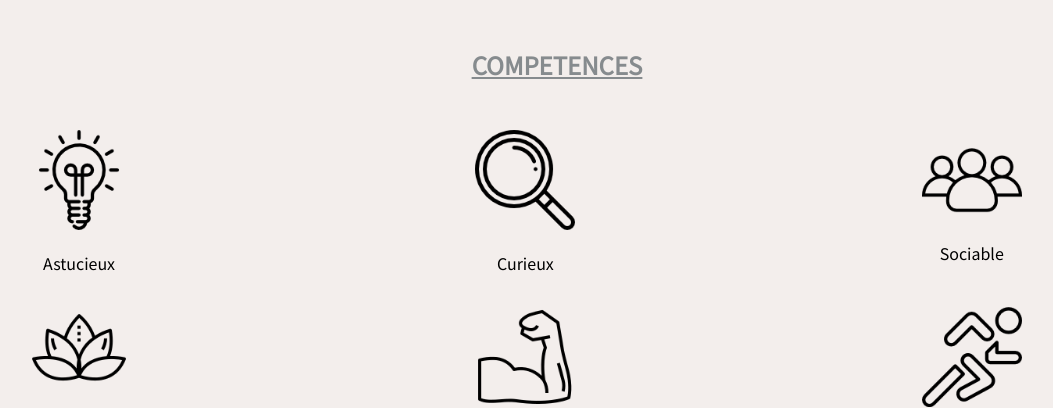
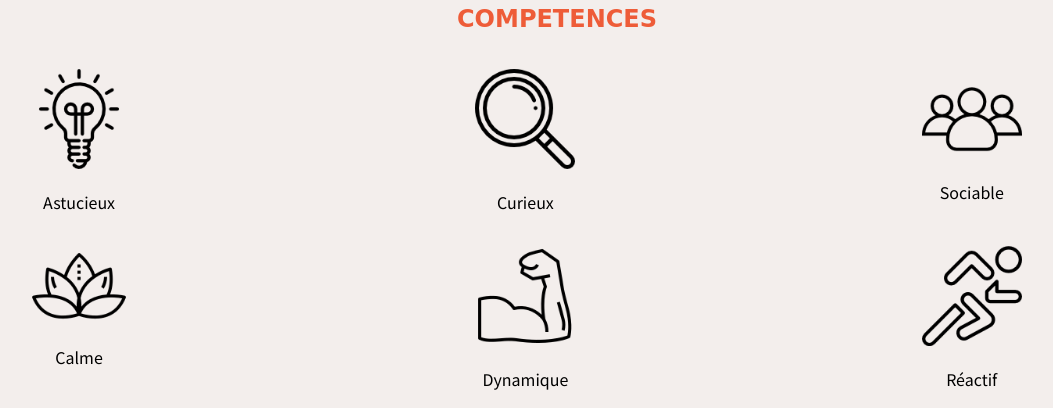
Before and after one commit to BarbaraGonthier/Online-Cv-for-fun, a PHP site: page / in a window 1280 px wide. Shown: the part 1634-2042 px from the top of the page, without its empty margins (83-1136 px from the left). Run offline with PHP 8.4, Linux system fonts and the light colour scheme; some web fonts are replaced.

Commit message:
changement couleur titre

```diff
--- a/style.css
+++ b/style.css
@@ -170,9 +170,9 @@ nav a {
 }
 /*--        Experience      --*/
 .experiences > h2 {
-    color: var(--title-color);
-    text-decoration: underline;
+    color: var(--third-color);
     text-align: center;
+    font-family: var(--title-font-family);
 }
 h3 >a {
     background-color: var(--secondary-background-color);
@@ -207,9 +207,9 @@ h3 >a {
 
 /*--      Education      --*/
 .education > h2 {
-    color: var(--title-color);
-    text-decoration: underline;
+    color: var(--third-color);
     text-align: center;
+    font-family: var(--title-font-family);
 }
 .education .formations {
     display: flex;
@@ -229,11 +229,9 @@ h3 >a {
 }
 
 .skills > h2 {
-    color: var(--title-color);
-    text-decoration: underline;
+    color: var(--third-color);
     text-align: center;
-    margin-top: var(--spacing-6);
-    margin-bottom: calc(var(--spacing) * 4);
+    font-family: var(--title-font-family);
 }
 
 .skills .element {
```
